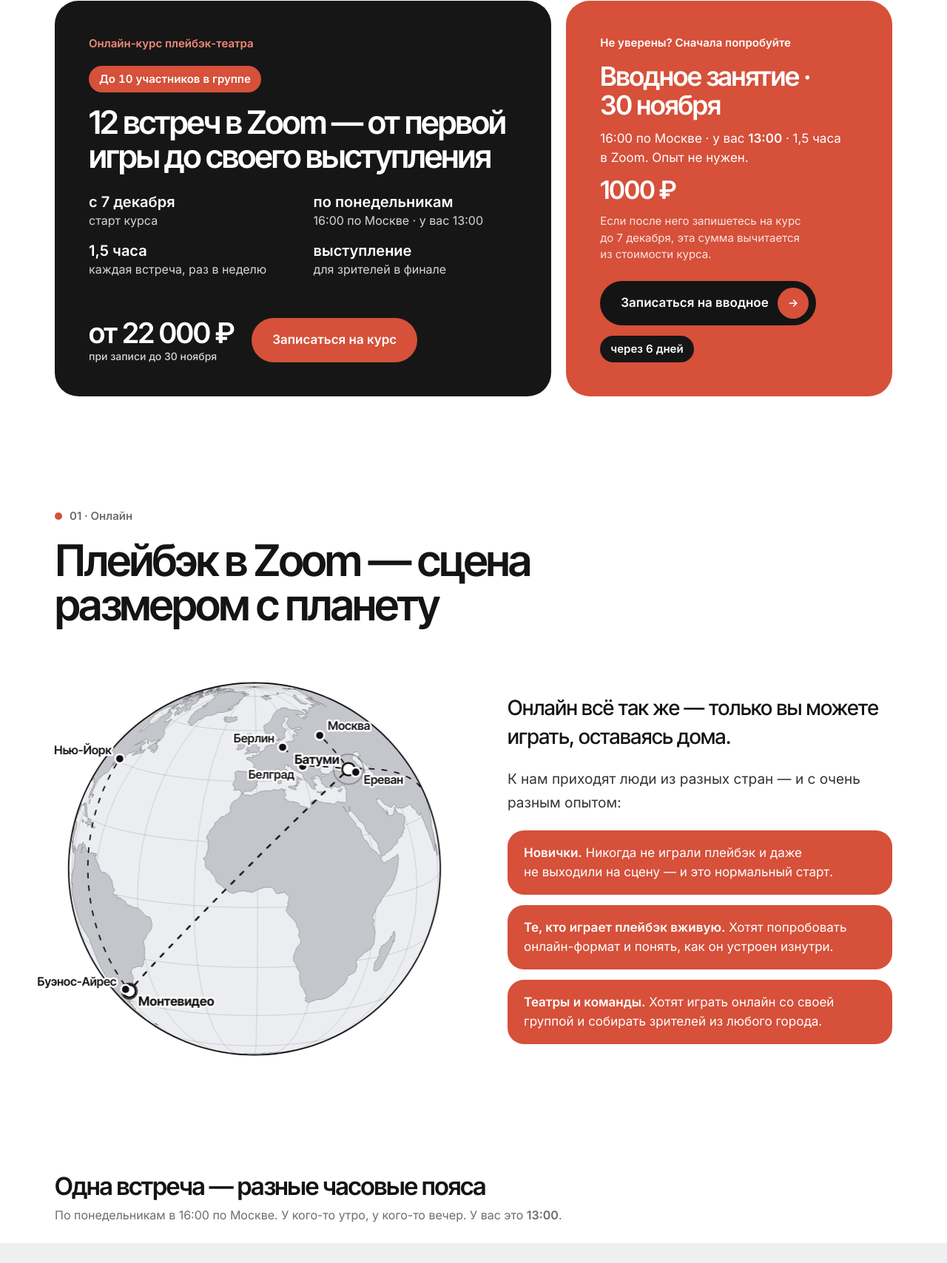
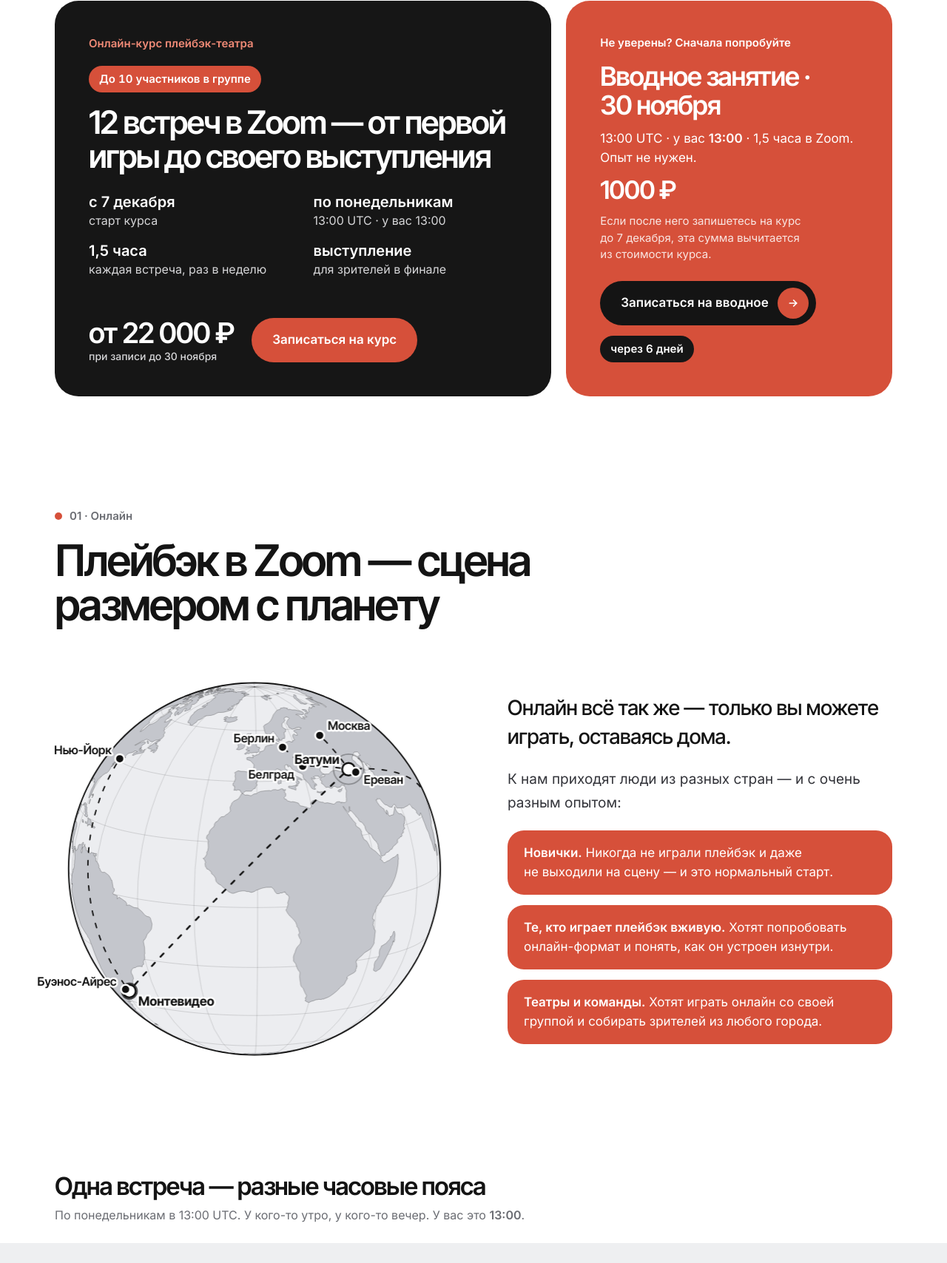
Before and after one commit to sonychailml-blip/playback-show, a plain HTML site: page index.html in a window 1280 px wide. Shown: the part 1973-3681 px from the top of the page at 74% size. Drawn offline with Linux system fonts and the light colour scheme.

Commit message:
Курс: время занятий в UTC вместо московского (#1)
16:00 по Москве -> 13:00 UTC в пяти местах на странице курса и в test/.
Даты в программе считаются по UTC.


Claude-Session: https://claude.ai/code/session_01T97psfUvA8MpRLDjtqV3R8

Co-authored-by: Claude <noreply@anthropic.com>

```diff
--- a/index.html
+++ b/index.html
@@ -572,7 +572,7 @@ main{overflow-x:clip}
       <h2>12 встреч в Zoom — от первой игры до своего выступления</h2>
       <ul class="facts">
         <li><b>с 7 декабря</b>старт курса</li>
-        <li><b>по понедельникам</b>16:00 по Москве · у вас <span data-course-local>16:00</span></li>
+        <li><b>по понедельникам</b>13:00 UTC · у вас <span data-course-local>16:00</span></li>
         <li><b>1,5 часа</b>каждая встреча, раз в неделю</li>
         <li><b>выступление</b>для зрителей в финале</li>
       </ul>
@@ -584,7 +584,7 @@ main{overflow-x:clip}
     <div class="off-intro" data-r style="--d:.12s">
       <p class="s">Не уверены? Сначала попробуйте</p>
       <h3>Вводное занятие · 30 ноября</h3>
-      <p>16:00 по Москве · у вас <strong data-intro-local>16:00</strong> · 1,5 часа в Zoom. Опыт не нужен.</p>
+      <p>13:00 UTC · у вас <strong data-intro-local>16:00</strong> · 1,5 часа в Zoom. Опыт не нужен.</p>
       <p class="intro-price"><span data-price="1000|10"></span></p>
       <p class="small">Если после него запишетесь на курс до 7 декабря, эта сумма вычитается из стоимости курса.</p>
       <div class="off-row"><a class="btn arrow" href="#join" data-pick="intro">Записаться на вводное<span class="ar"><svg width="16" height="16" viewBox="0 0 24 24" fill="none" stroke="#0F0F0F" stroke-width="2.6" stroke-linecap="round" aria-hidden="true"><path d="M5 12h14M13 6l6 6-6 6"/></svg></span></a><span class="chip k" data-countdown hidden></span></div>
@@ -612,7 +612,7 @@ main{overflow-x:clip}
 </section>
 
 <section aria-label="Во сколько занятия в городах участников">
-  <div class="wrap mq-head"><h2 data-r>Одна встреча — разные часовые пояса</h2><p data-r style="--d:.1s">По понедельникам в 16:00 по Москве. У кого-то утро, у кого-то вечер. У вас это <strong data-course-local>16:00</strong>.</p></div>
+  <div class="wrap mq-head"><h2 data-r>Одна встреча — разные часовые пояса</h2><p data-r style="--d:.1s">По понедельникам в 13:00 UTC. У кого-то утро, у кого-то вечер. У вас это <strong data-course-local>16:00</strong>.</p></div>
   <div class="marquee"><div class="track" id="track"></div></div>
 </section>
 
@@ -620,7 +620,7 @@ main{overflow-x:clip}
   <p class="kick" data-r>02 · Программа</p>
   <div class="head-row">
     <h2 class="h2" data-r>Что будет на курсе</h2>
-    <p class="lead" data-r>12 встреч по 1,5 часа, раз в неделю по понедельникам, с 7 декабря. Время — 16:00 по Москве, у вас это <strong data-course-local>16:00</strong>. В группе до 10 человек — так каждый успевает и рассказать свою историю, и сыграть чужую.</p>
+    <p class="lead" data-r>12 встреч по 1,5 часа, раз в неделю по понедельникам, с 7 декабря. Время — 13:00 UTC, у вас это <strong data-course-local>16:00</strong>. В группе до 10 человек — так каждый успевает и рассказать свою историю, и сыграть чужую.</p>
   </div>
   <div class="roles-mini" data-r>
     <p>За курс вы побываете в каждой роли:</p>
@@ -727,7 +727,7 @@ main{overflow-x:clip}
       <p class="q">Начните с вводного занятия — или сразу записывайтесь на курс.</p>
       <fieldset class="opts">
         <legend>Куда записаться</legend>
-        <label class="opt"><input type="radio" name="what" value="intro" checked><span><b>Вводное занятие · 30 ноября</b><small>16:00 по Москве · у вас <span data-intro-local>16:00</span> · <span data-price="1000|10"></span></small></span></label>
+        <label class="opt"><input type="radio" name="what" value="intro" checked><span><b>Вводное занятие · 30 ноября</b><small>13:00 UTC · у вас <span data-intro-local>16:00</span> · <span data-price="1000|10"></span></small></span></label>
         <label class="opt"><input type="radio" name="what" value="course"><span><b>Курс целиком · с 7 декабря</b><small>12 встреч одним платежом · группа до 10 человек · <span data-price-now></span></small></span></label>
         <label class="opt"><input type="radio" name="what" value="monthly"><span><b>Курс с оплатой по месяцам</b><small>12 встреч · 3 × <span data-price="9500|95"></span>: в декабре, январе и феврале</small></span></label>
       </fieldset>
@@ -789,7 +789,7 @@ main{overflow-x:clip}
 <script src="js/land.js"></script>
 <script>
 (function () {
-  var INTRO = new Date('2026-11-30T13:00:00Z');   // 16:00 Moscow
+  var INTRO = new Date('2026-11-30T13:00:00Z');   // 13:00 UTC
   var MSK_HOUR_UTC = 13;
   var HM = { hour: '2-digit', minute: '2-digit', hourCycle: 'h23' };
   var DM = { weekday: 'short', day: 'numeric', month: 'short' };
@@ -942,7 +942,7 @@ main{overflow-x:clip}
   prog.forEach(function (r, i) {
     if (r[0] === '2027-01-11') html += '<li class="brk">4 января — перерыв на праздники</li>';
     var d = new Date(r[0] + 'T' + (MSK_HOUR_UTC < 10 ? '0' : '') + MSK_HOUR_UTC + ':00:00Z');
-    html += '<li' + (r[3] ? ' class="' + r[3] + '"' : '') + ' data-r><span class="n">' + String(i + 1).padStart(2, '0') + '</span><span class="d">' + fmt(d, 'Europe/Moscow', DAY) + '</span><h3>' + esc(r[1]) + '</h3><p>' + esc(r[2]) + '</p></li>';
+    html += '<li' + (r[3] ? ' class="' + r[3] + '"' : '') + ' data-r><span class="n">' + String(i + 1).padStart(2, '0') + '</span><span class="d">' + fmt(d, 'UTC', DAY) + '</span><h3>' + esc(r[1]) + '</h3><p>' + esc(r[2]) + '</p></li>';
   });
   var progEl = document.getElementById('prog'); if (progEl) progEl.innerHTML = html;
 
```
Also changed, not shown: test/index.html (+7 -7 lines).
